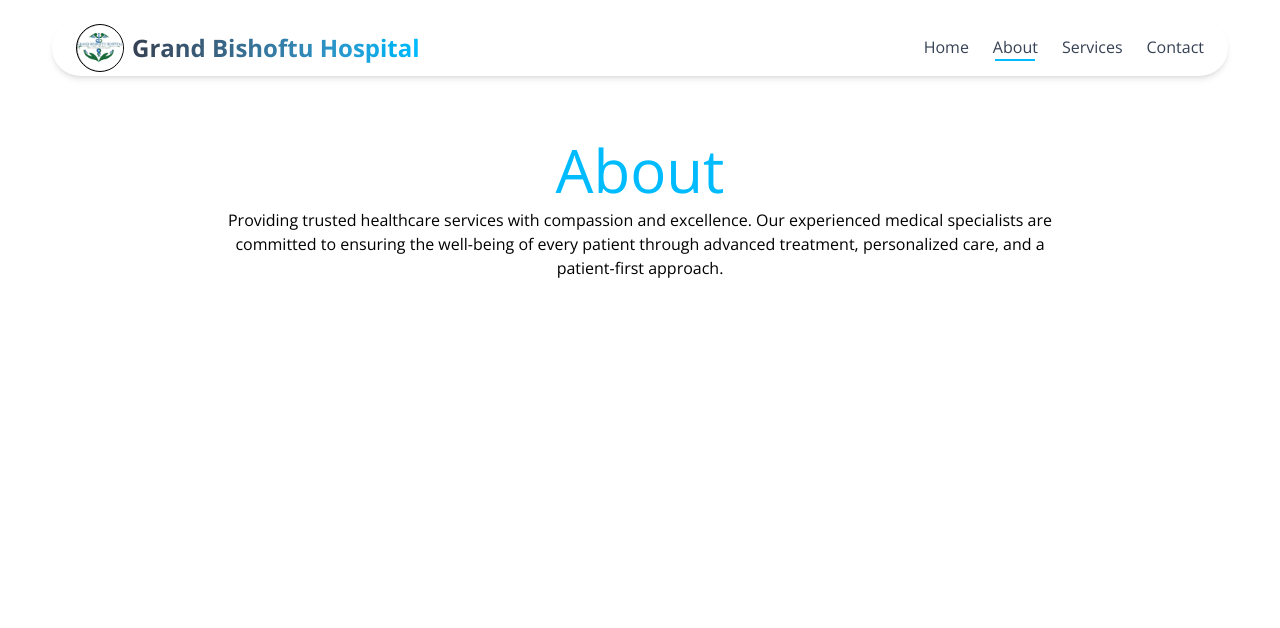
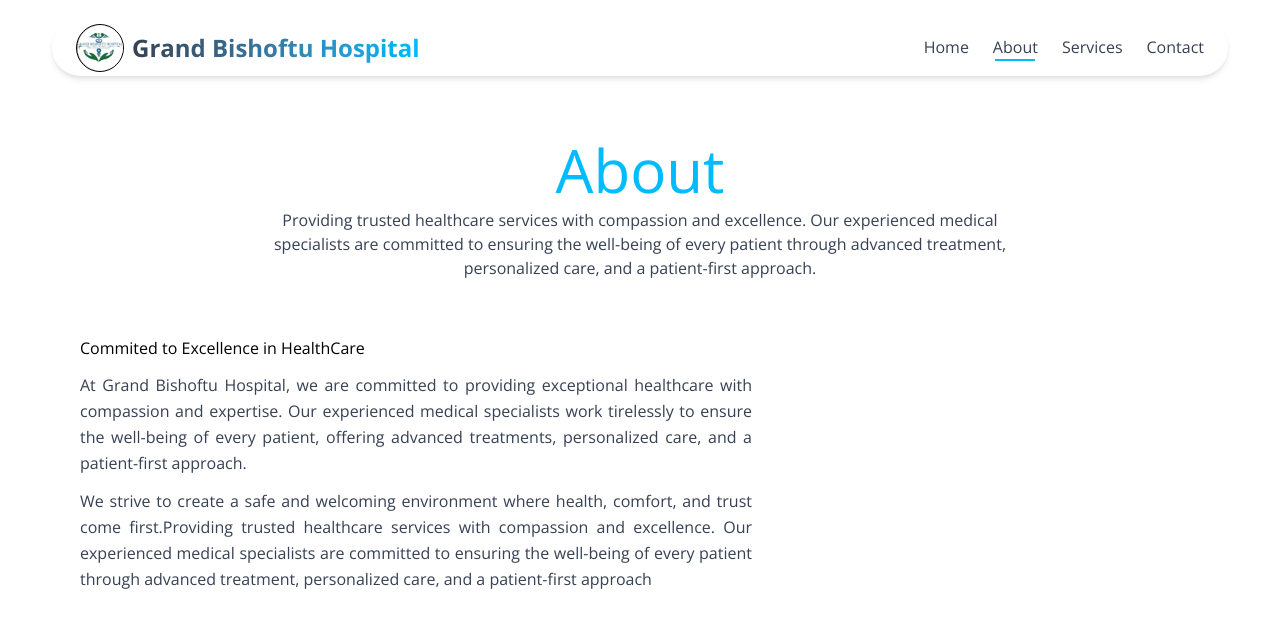
Before and after one commit to Tsedniya/Grand_Bishoftu_Hospital, a React (Vite) app in the folder myapp/: page /about in a window 1280 px wide. Shown: the top 628 px of the page. Built offline with nearby package versions, Linux system fonts and the light colour scheme.

Commit message:
frontend:about

```diff
--- a/myapp/src/components/TitleAbout.jsx
+++ b/myapp/src/components/TitleAbout.jsx
@@ -3,9 +3,29 @@ import React from 'react'
 const About = () => {
   return (
     <div >
+      <div className='max-w-8xl'>
         <p className='text-center mt-35 text-6xl text-sky-400'>About</p>
-        <p className="text-center mt-2 mx-55 mb-4">Providing trusted healthcare services with compassion and excellence. Our experienced medical specialists are committed to ensuring the well-being of every patient through advanced treatment, personalized care, and a patient-first approach.</p>
+        <p className="text-center text-gray-700 mt-2 mx-65 mb-4">Providing trusted healthcare services with compassion and excellence. Our experienced medical specialists are committed to ensuring the well-being of every patient through advanced treatment, personalized care, and a patient-first approach.</p>
+      </div>
+
+      {/*right*/}
+      <div className='flex-col ml-20 mt-14  '>
+        <p >Commited to Excellence in HealthCare</p>
+        <div className='max-w-2xl '>
+            <p className='mt-3 text-gray-700 text-justify leading-relaxed'>At Grand Bishoftu Hospital, we are committed to providing exceptional healthcare with compassion and expertise. Our experienced medical specialists work tirelessly to ensure the well-being of every patient, offering advanced treatments, personalized care, and a patient-first approach. </p>
+            <p className='mt-3  text-gray-700 text-justify leading-relaxed'>We strive to create a safe and welcoming environment where health, comfort, and trust come first.Providing trusted healthcare services with compassion and excellence. Our experienced medical specialists are committed to ensuring the well-being of every patient through advanced treatment, personalized care, and a patient-first approach</p>
+        </div>
+        </div>
+
+        {/*left*/}
+        <div>
+           <img/>
+        </div>
+
+
     </div>
+
+
   )
 }
 
```
